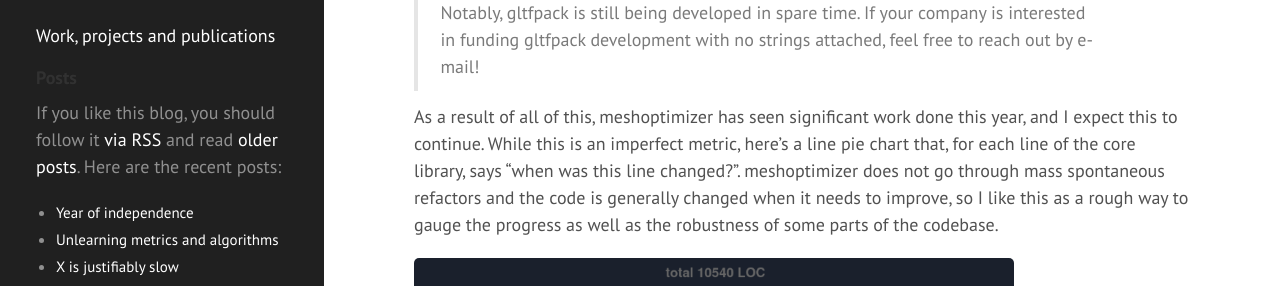
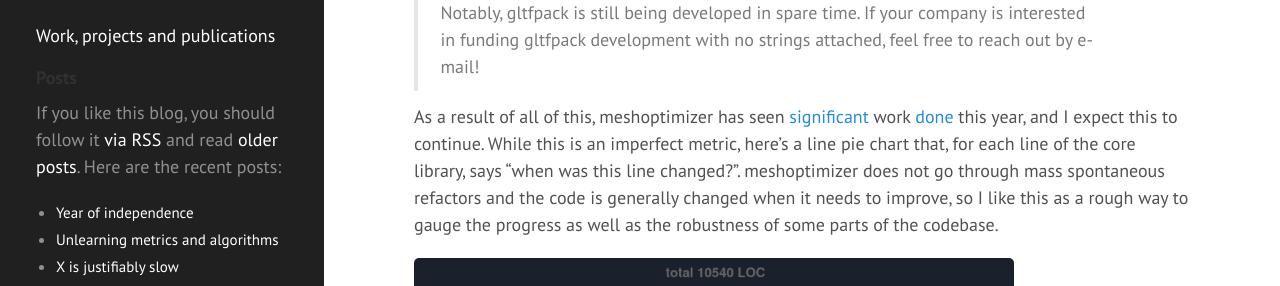
Before and after one commit to zeux/zeux.github.io, a Jekyll site: the page built from _posts/2024-12-31-year-of-independence.md, in a window 1280 px wide and 900 px high, scrolled down 5687 px. Shown: the part 153-439 px from the top of the window. Built offline with Jekyll 4.4.1, drawn with Linux system fonts in a browser that asks for light colours; some of the changed lines change nothing that is shown.

Commit message:
Two more links...

```diff
--- a/_posts/2024-12-31-year-of-independence.md
+++ b/_posts/2024-12-31-year-of-independence.md
@@ -58,7 +58,7 @@ There is a little bit of a risk of a bus factor here: having just one sponsor me
 
 > Notably, gltfpack is still being developed in spare time. If your company is interested in funding gltfpack development with no strings attached, feel free to reach out by e-mail!
 
-As a result of all of this, meshoptimizer has seen significant work done this year, and I expect this to continue. While this is an imperfect metric, here's a line pie chart that, for each line of the core library, says "when was this line changed?". meshoptimizer does not go through mass spontaneous refactors and the code is generally changed when it needs to improve, so I like this as a rough way to gauge the progress as well as the robustness of some parts of the codebase.
+As a result of all of this, meshoptimizer has seen [significant](https://github.com/zeux/meshoptimizer/releases/tag/v0.21) work [done](https://github.com/zeux/meshoptimizer/releases/tag/v0.22) this year, and I expect this to continue. While this is an imperfect metric, here's a line pie chart that, for each line of the core library, says "when was this line changed?". meshoptimizer does not go through mass spontaneous refactors and the code is generally changed when it needs to improve, so I like this as a rough way to gauge the progress as well as the robustness of some parts of the codebase.
 
 ![](/images/independence_4.png){: width="600"}
 
```
